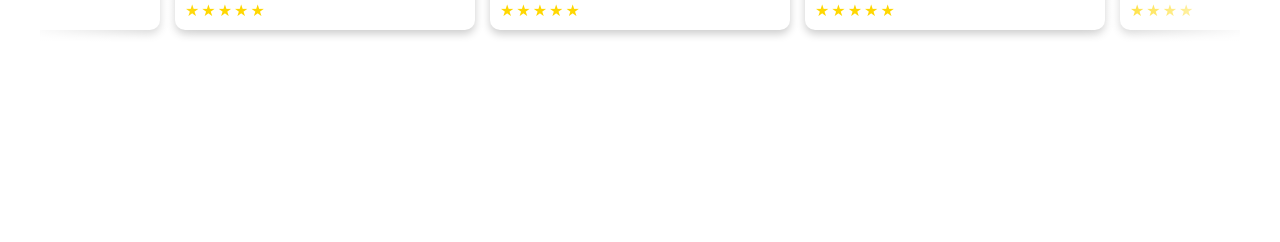
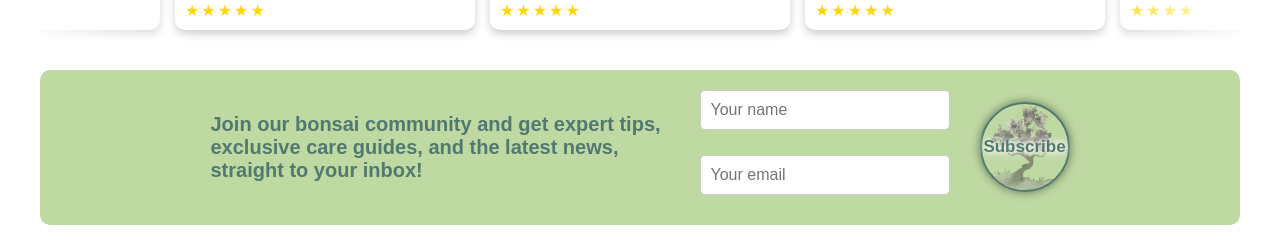
Before and after one commit to AdemirStefanski/Kaze_no_Mori, a React (Create React App) app: page / in a window 1280 px wide. Shown: the part 1348-1590 px from the top of the page. Before the commit the page ends 1398 px from the top, so only its background shows below. Built offline with nearby package versions, Linux system fonts and the light colour scheme.

Commit message:
Newsletter created and implemented

```diff
--- a/src/App.tsx
+++ b/src/App.tsx
@@ -16,6 +16,7 @@ import BonsaiHistory from "./pages/bonsaiHistory";
 import CareHistoryContainer from "./components/careHistoryContainer";
 import TestimonialCard from "./components/cardTestimonial";
 import TestimonialCarousel from "./components/testimonialCarousel";
+import Newsletter from "./components/Newsletter";
 
 const MainPage: React.FC = () => {
   const navigate = useNavigate();
@@ -26,8 +27,8 @@ const MainPage: React.FC = () => {
       <Banner />
       <BonsaiRow />
       <CareHistoryContainer />
-
       <TestimonialCarousel />
+      <Newsletter />
     </div>
   );
 };
--- /dev/null
+++ b/src/components/Newsletter/index.tsx
@@ -0,0 +1,89 @@
+import React, { useState, useEffect } from "react";
+
+import {
+  NewsletterContainer,
+  LeftSection,
+  RightSection,
+  SubSection,
+  Input,
+  SubscribeButton,
+  Popup,
+  Overlay, // Importando o Overlay
+} from "./styles";
+
+const Newsletter: React.FC = () => {
+  const [name, setName] = useState("");
+  const [email, setEmail] = useState("");
+  const [showPopup, setShowPopup] = useState(false);
+
+  // Função para fechar o popup se clicar fora
+  useEffect(() => {
+    const handleClickOutside = (event: MouseEvent) => {
+      const popupElement = document.getElementById("popup");
+      if (popupElement && !popupElement.contains(event.target as Node)) {
+        setShowPopup(false);
+      }
+    };
+
+    if (showPopup) {
+      document.addEventListener("click", handleClickOutside);
+    } else {
+      document.removeEventListener("click", handleClickOutside);
+    }
+
+    return () => {
+      document.removeEventListener("click", handleClickOutside);
+    };
+  }, [showPopup]);
+
+  const handleNameChange = (e: React.ChangeEvent<HTMLInputElement>) => {
+    setName(e.target.value);
+  };
+
+  const handleEmailChange = (e: React.ChangeEvent<HTMLInputElement>) => {
+    setEmail(e.target.value);
+  };
+
+  const handleSubscribeClick = (e: React.MouseEvent) => {
+    e.stopPropagation(); // Impede o clique de ser registrado como um clique fora
+    if (name && email) {
+      setShowPopup(true);
+    }
+  };
+
+  return (
+    <>
+      <NewsletterContainer>
+        <LeftSection>
+          Join our bonsai community and get expert tips, exclusive care guides,
+          and the latest news, straight to your inbox!
+        </LeftSection>
+        <RightSection>
+          <SubSection>
+            <Input
+              type="text"
+              placeholder="Your name"
+              value={name}
+              onChange={handleNameChange}
+            />
+            <Input
+              type="email"
+              placeholder="Your email"
+              value={email}
+              onChange={handleEmailChange}
+            />
+          </SubSection>
+          <SubscribeButton onClick={handleSubscribeClick}>
+            Subscribe
+          </SubscribeButton>
+        </RightSection>
+      </NewsletterContainer>
+      <Overlay visible={showPopup} />
+      <Popup id="popup" visible={showPopup}>
+        Thank you for subscribing to the Kaze no Mori Bonsai newsletter!
+      </Popup>
+    </>
+  );
+};
+
+export default Newsletter;
--- /dev/null
+++ b/src/components/Newsletter/styles.ts
@@ -0,0 +1,114 @@
+import styled from "styled-components";
+
+import SubscribeImage from "../../assets/icons/Subscribe.png";
+
+export const NewsletterContainer = styled.div`
+  display: flex;
+  flex-direction: row;
+  justify-content: center; /* Centraliza horizontalmente */
+  align-items: center; /* Centraliza verticalmente */
+  padding: 20px;
+  max-width: 1200px;
+  margin: 20px auto;
+  background-color: #bfd9a3;
+  border-radius: 10px;
+`;
+
+export const LeftSection = styled.div`
+  font-size: 20px;
+  font-weight: bold;
+  max-width: 40%;
+  color: #517970;
+  /* Remove flex: 1 para não expandir, permitindo a centralização */
+`;
+
+export const RightSection = styled.div`
+  display: flex;
+  flex-direction: row; /* Alinha os elementos verticalmente */
+  align-items: center; /* Alinha os itens ao centro horizontalmente */
+  justify-content: center; /* Alinha os itens verticalmente no centro */
+  gap: 15px; /* Adiciona uma distância de 15px entre os elementos */
+  margin-left: 25px; /* Distância de 15px entre LeftSection e RightSection */
+  height: 100%; /* Garante que a RightSection ocupe toda a altura disponível */
+`;
+
+export const SubSection = styled.div`
+  display: flex;
+  flex-direction: column;
+  align-items: flex-start; /* Alinha os inputs à esquerda */
+  justify-content: center; /* Centraliza verticalmente */
+  gap: 15px; /* Distância de 15px entre os inputs */
+  height: 100%; /* Garante que a SubSection ocupe toda a altura disponível */
+`;
+
+export const Input = styled.input`
+  padding: 10px;
+  margin-bottom: 10px;
+  width: 250px;
+  border: 1px solid #ccc;
+  border-radius: 5px;
+  font-size: 16px;
+  &:focus {
+    outline: none;
+    border-color: #4caf50;
+  }
+`;
+
+export const SubscribeButton = styled.div`
+  position: relative;
+  width: 90px;
+  height: 90px;
+  background-image: url(${SubscribeImage});
+  background-size: contain;
+  background-repeat: no-repeat;
+  background-position: center;
+  display: flex;
+  justify-content: center;
+  align-items: center;
+  color: #517970;
+  font-size: 17px;
+  font-weight: bold;
+  cursor: pointer;
+  border-radius: 50%; /* Tornando o botão redondo */
+  border: 2px solid #517970; /* Borda de 2px */
+  box-shadow: 0 0 10px rgba(0, 0, 0, 0.5); /* Sombra uniforme ao redor do botão */
+  margin-left: 15px;
+  transition: transform 0.2s ease, box-shadow 0.2s ease;
+  user-select: none; /* Impede a seleção do texto */
+
+  /* Adicionando sombra ao texto */
+  text-shadow: 0px 0px 4px rgba(255, 255, 255, 0.8),
+    /* Sombra de 4px no centro */ 0px 0px 8px rgba(255, 255, 255, 0.8),
+    /* Sombra mais espalhada */ 0px 0px 12px rgba(255, 255, 255, 0.8); /* Sombra ainda mais suave e espalhada */ /* Sombra escura no texto */
+
+  &:hover {
+    box-shadow: 0 0 15px rgba(0, 0, 0, 0.7); /* Sombra mais forte no hover */
+    transform: scale(1.05); /* Efeito de aumento no hover */
+  }
+`;
+
+export const Overlay = styled.div<{ visible: boolean }>`
+  display: ${({ visible }) => (visible ? "block" : "none")};
+  position: fixed;
+  top: 0;
+  left: 0;
+  right: 0;
+  bottom: 0;
+  background-color: rgba(0, 0, 0, 0.5); /* Escurece o fundo */
+  z-index: 999; /* Coloca o overlay atrás do popup */
+`;
+
+export const Popup = styled.div<{ visible: boolean }>`
+  display: ${({ visible }) => (visible ? "flex" : "none")};
+  position: fixed;
+  top: 50%;
+  left: 50%;
+  transform: translate(-50%, -50%);
+  background-color: #fff;
+  padding: 30px;
+  border-radius: 10px;
+  box-shadow: 0 0 20px rgba(0, 0, 0, 0.1);
+  font-size: 18px;
+  text-align: center;
+  z-index: 1000; /* Garante que o popup apareça acima do overlay */
+`;
```
Also changed, not shown: src/assets/icons/Subscribe.png (added).
